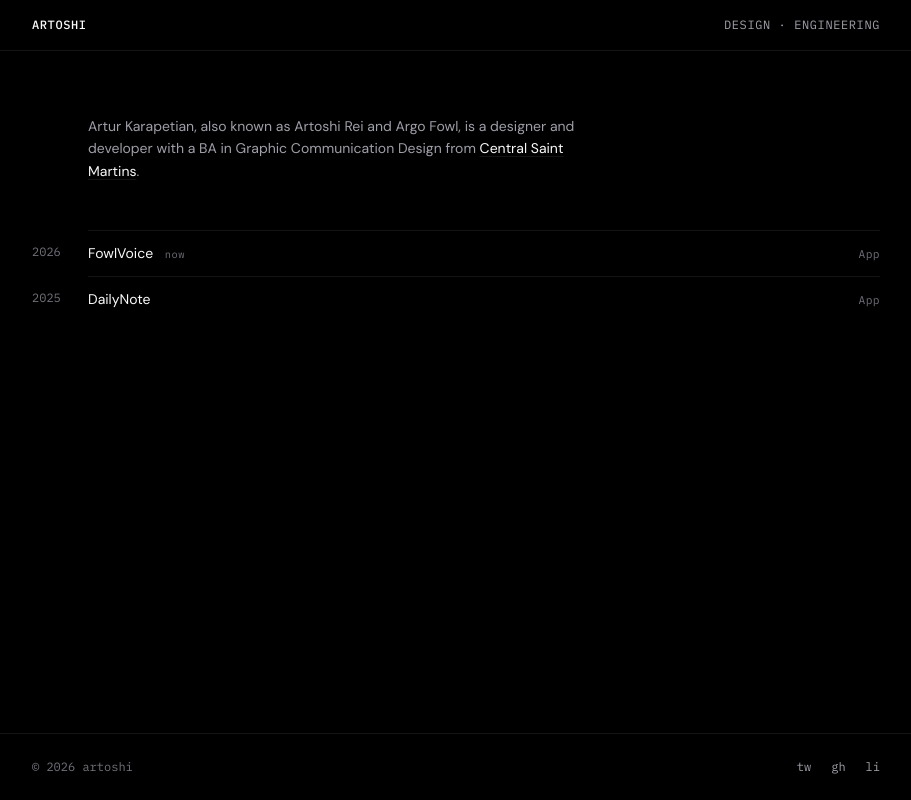
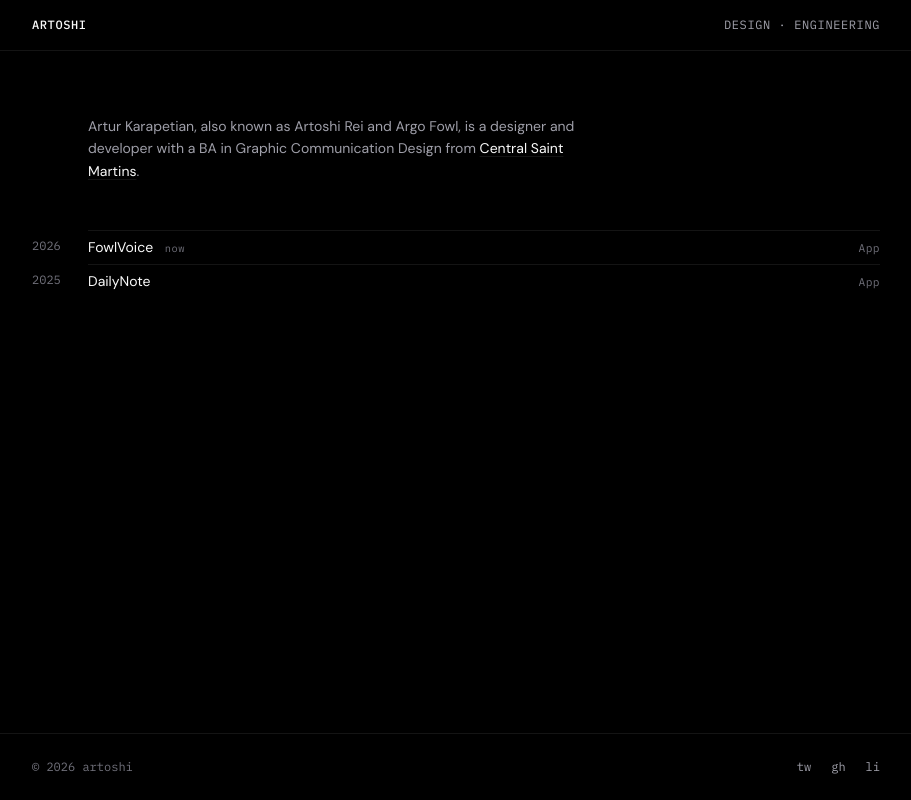
Before and after one commit to artoshirei/artoshi_website, an Astro site: page / in a window 1280 px wide. Shown: the whole page, without its empty margins (184-1095 px from the left). Built offline with nearby package versions, Linux system fonts and the light colour scheme; Astro itself is replaced by a stand-in of ours.

Commit message:
fix: row padding (horizontal breathing room, shorter height)

```diff
--- a/src/components/WorkList.astro
+++ b/src/components/WorkList.astro
@@ -108,7 +108,7 @@ const showYear = sorted.map((item, i) =>
   .work-year {
     position: absolute;
     left: -3.5rem;
-    top: 0.75rem; /* matches row padding-top */
+    top: 0.375rem; /* matches row padding-top */
     font-family: var(--font-mono);
     font-size: 0.75rem;
     color: var(--color-tertiary);
@@ -123,7 +123,8 @@ const showYear = sorted.map((item, i) =>
     align-items: baseline;
     justify-content: space-between;
     gap: 2rem;
-    padding: 0.75rem 0;
+    padding: 0.375rem 0.5rem;
+    margin: 0 -0.5rem; /* extend hover bg to cover padding */
     text-decoration: none;
     color: inherit;
     cursor: default;
```
